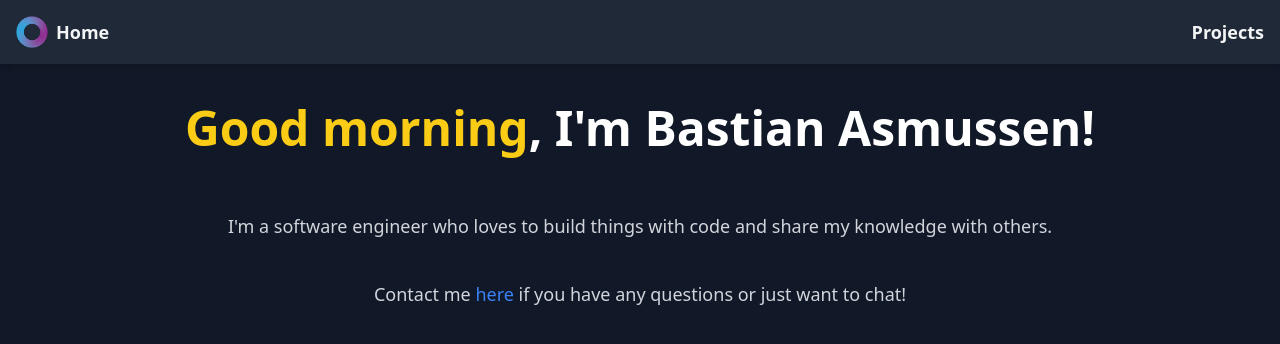
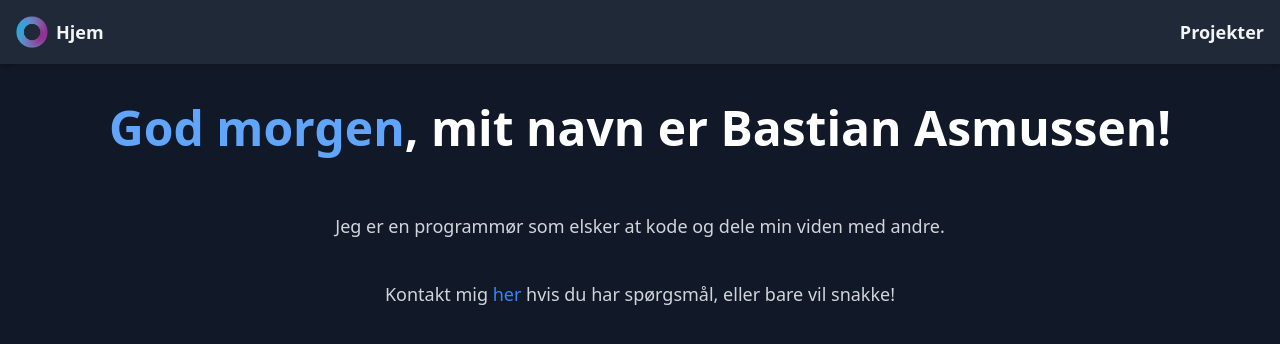
Before and after one commit to BastianAsmussen/website, a SvelteKit app: page / in a window 1280 px wide. Shown: the top 344 px of the page. Built offline with nearby package versions, Linux system fonts and the light colour scheme.

Commit message:
chore: Localize application text to Danish
Localized various text elements in the application to Danish to improve user experience for Danish-speaking users.

```diff
--- a/src/app.html
+++ b/src/app.html
@@ -1,12 +1,12 @@
 <!doctype html>
-<html lang="en">
+<html lang="dk">
 	<head>
 		<meta charset="utf-8" />
 		<meta name="viewport" content="width=device-width, initial-scale=1" />
 
 		<link rel="icon" href="%sveltekit.assets%/favicon.ico" />
 		<title>Bastian Asmussen</title>
-		<meta name="description" content="Backend Developer, and Open Source Enthusiast." />
+		<meta name="description" content="Backend Udvikler, og Open Source enthusiast." />
 
 		%sveltekit.head%
 	</head>
--- a/src/lib/SideBar.svelte
+++ b/src/lib/SideBar.svelte
@@ -3,10 +3,10 @@
 >
 	<a href="/" class="flex items-center space-x-2">
 		<img src="/logo.png" alt="Logo" class="w-8 h-8" />
-		<span class="text-lg font-bold text-gray-100">Home</span>
+		<span class="text-lg font-bold text-gray-100">Hjem</span>
 	</a>
 
 	<div class="flex items-center space-x-4">
-		<a href="/projects" class="text-lg font-bold text-gray-100 hover:text-gray-200">Projects</a>
+		<a href="/projects" class="text-lg font-bold text-gray-100 hover:text-gray-200">Projekter</a>
 	</div>
 </nav>
--- a/src/routes/+error.svelte
+++ b/src/routes/+error.svelte
@@ -6,14 +6,14 @@
 
 <svelte:head>
 	<title>{$page.status} - {$page.error.message}</title>
-	<meta name="description" content="Oops! Something went wrong, please try again." />
+	<meta name="description" content="Oops! Noget gik galt, prøv igen senere." />
 </svelte:head>
 
 <SideBar />
 
 <div class="flex flex-col items-center justify-center min-h-screen bg-gray-100 text-gray-900">
 	<h1 class="text-6xl font-bold text-red-500">{$page.status} - {$page.error.message}</h1>
-	<p class="mt-4 text-xl">Oops! Something went wrong, please try again.</p>
+	<p class="mt-4 text-xl">Ups! Noget gik galt, prøv igen senere.</p>
 	<div class="mt-8">
 		<button
 			on:click={() => (location.href = '/')}
--- a/src/routes/+page.svelte
+++ b/src/routes/+page.svelte
@@ -8,12 +8,16 @@
 	$: [greeting_text, greeting_color] = getGreeting(time);
 
 	function getGreeting(time: Date): [string, string] {
-		if (time.getHours() < 12) {
-			return ['Good morning', 'text-yellow-400'];
-		} else if (time.getHours() < 18) {
-			return ['Good afternoon', 'text-green-400'];
+		if (time.getHours() < 9) {
+			return ['God morgen', 'text-blue-400'];
+		} else if (time.getHours() < 12) {
+			return ['God formiddag', 'text-orange-400'];
+		} else if (time.getHours() < 13) {
+			return ['God middag', 'text-yellow-400'];
+		} else if (time.getHours() < 17) {
+			return ['God eftermiddag', 'text-green-400'];
 		} else {
-			return ['Good evening', 'text-blue-400'];
+			return ['God aften', 'text-blue-400'];
 		}
 	}
 
@@ -32,15 +36,15 @@
 
 <main class="flex flex-col items-center justify-center">
 	<h1 class="text-5xl font-extrabold text-white p-10 text-center">
-		<span class={greeting_color}>{greeting_text}</span>, I'm Bastian Asmussen!
+		<span class={greeting_color}>{greeting_text}</span>, mit navn er Bastian Asmussen!
 	</h1>
 	<p class="text-lg text-gray-300 p-5 text-center">
-		I'm a software engineer who loves to build things with code and share my knowledge with others.
+		Jeg er en programmør som elsker at kode og dele min viden med andre.
 	</p>
 
 	<p class="text-lg text-gray-300 p-5 text-center">
-		Contact me <a href="mailto:contact@asmussen.tech" class="text-blue-500 hover:underline">here</a>
-		if you have any questions or just want to chat!
+		Kontakt mig <a href="mailto:contact@asmussen.tech" class="text-blue-500 hover:underline">her</a>
+		hvis du har spørgsmål, eller bare vil snakke!
 	</p>
 </main>
 
--- a/src/routes/projects/+page.svelte
+++ b/src/routes/projects/+page.svelte
@@ -11,9 +11,9 @@
 			.map((project) => {
 				return {
 					name: project.name,
-					description: project.description || 'No description provided...',
+					description: project.description || 'Ikke udfyldt.',
 					url: project.html_url,
-					language: project.language || 'N/A',
+					language: project.language || 'Intet',
 					updatedAt: project.updated_at,
 					isArchived: project.archived
 				};
@@ -27,11 +27,11 @@
 
 <SideBar />
 
-<h1 class="text-5xl font-bold text-white p-10 text-center">Projects</h1>
+<h1 class="text-5xl font-bold text-white p-10 text-center">Projekter</h1>
 
 {#await fetchProjects()}
 	<div class="p-10 text-center">
-		<p class="mt-4 text-lg text-gray-300">Fetching projects from GitHub...</p>
+		<p class="mt-4 text-lg text-gray-300">Henter projekter fra GitHub...</p>
 	</div>
 {:then projects}
 	<div class="grid grid-cols-1 gap-4 md:grid-cols-3 md:gap-4 lg:grid-cols-3 lg:gap-6 p-10">
@@ -49,9 +49,9 @@
 					{project.description}
 				</p>
 				<div class="flex justify-between mt-4">
-					<p class="text-sm text-gray-500">Language: {project.language}</p>
+					<p class="text-sm text-gray-500">Sprog: {project.language}</p>
 					<p class="text-sm text-gray-500">
-						Last Updated: {new Date(project.updatedAt).toLocaleDateString()}
+						Sidst Opdateret: {new Date(project.updatedAt).toLocaleDateString()}
 					</p>
 				</div>
 			</a>
@@ -59,7 +59,7 @@
 	</div>
 {:catch someError}
 	<div class="p-10 text-center">
-		<h1 class="text-4xl font-bold text-white">Error</h1>
+		<h1 class="text-4xl font-bold text-white">Fejl</h1>
 		<p class="mt-4 text-lg text-gray-300">
 			{someError.message}
 		</p>
```
